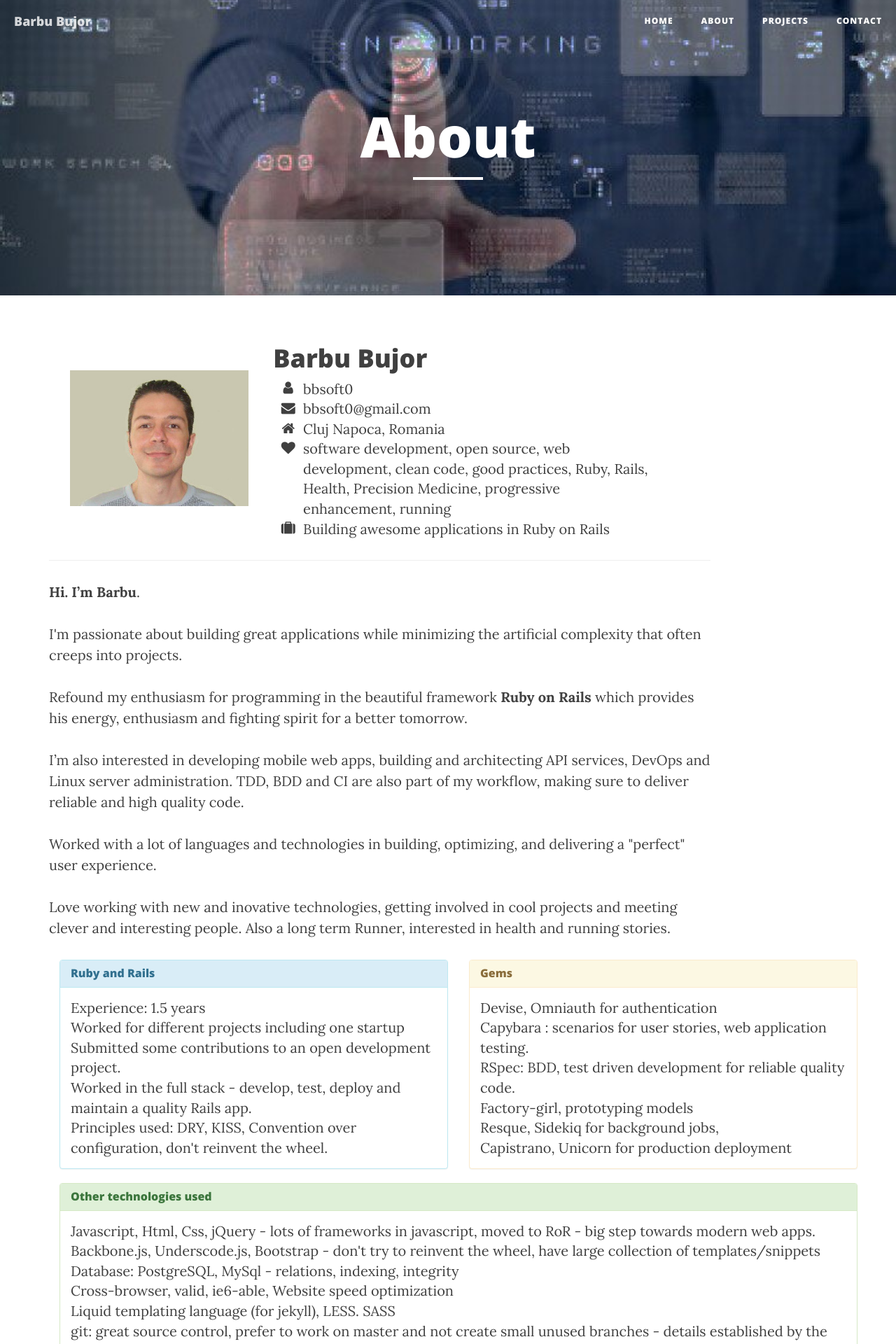
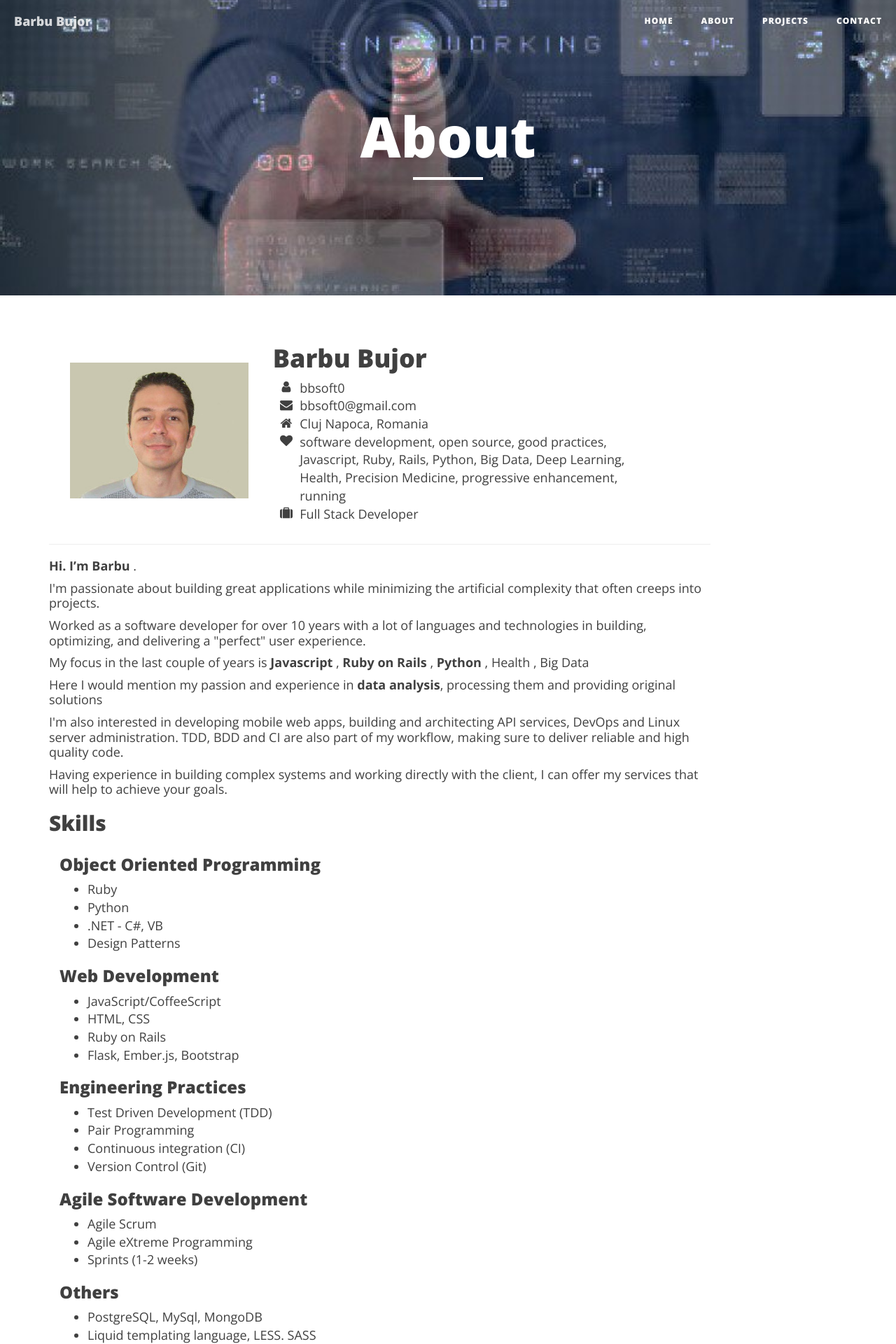
Before and after one commit to bbsoft0/bbsoft0.github.io, a Jekyll site: the page built from about.html, in a window 1280 px wide. Shown: the top 1920 px of the page at 70% size. Built offline with Jekyll 4.4.1, drawn with Linux system fonts in a browser that asks for light colours; nearby versions of some CDN libraries; some of the changed text lies outside the part shown.

Commit message:
General Update

```diff
--- a/_includes/aboutaux.md
+++ b/_includes/aboutaux.md
@@ -1,5 +1,3 @@
-
-
 
 <div class="container">
     <div class="col-md-3 vcenter">
@@ -13,8 +11,8 @@
               <li><i class="fa-li fa fa-user" title="nick"></i>bbsoft0</li>
               <li><a href="mailto:pragtob@gmail.com"><i class="fa fa-li fa-envelope" title="Email"></i> bbsoft0@gmail.com</a></li>
               <li><i class="fa-li fa fa-home" title="Location"></i> Cluj Napoca, Romania</li>
-              <li><i class="fa fa-li fa-heart" title="Passionate about"></i> software development, open source, web development, clean code, good practices,  Ruby, Rails, Health, Precision Medicine,  progressive enhancement, running </li>
-              <li><i class="fa fa-li fa-suitcase" title="Work Status"></i> Building awesome applications in Ruby on Rails</li>
+              <li><i class="fa fa-li fa-heart" title="Passionate about"></i> software development, open source,  good practices, Javascript, Ruby, Rails, Python, Big Data, Deep Learning, Health, Precision Medicine,  progressive enhancement, running </li>
+              <li><i class="fa fa-li fa-suitcase" title="Work Status"></i> Full Stack Developer</li>
             </ul>
         </div>
 </div>
@@ -23,97 +21,71 @@
 
 
 
-<b>Hi. I’m Barbu</b>.
+<b>Hi. I’m Barbu </b>.
 <p>
 I'm passionate about building great applications while minimizing the artificial complexity that often creeps into projects.  </p>
-
 <p>
-Refound my enthusiasm for programming in the beautiful framework <b>Ruby on Rails </b>
- which provides his energy, enthusiasm and fighting spirit for a better tomorrow.</p>
-  I'm also interested in
+Worked as a software developer for over 10 years with a lot of languages and technologies  in building, optimizing, and delivering a "perfect" user experience. </p>
+<p> My focus in the last couple of years is <b> Javascript</b> , <b>Ruby on Rails </b> , <b> Python </b> , Health , Big Data </p>
+<p>Here I would mention my passion and experience in <b>data analysis</b>, processing them and providing original solutions</p>
+<p>  I'm also interested in
 developing mobile web apps, building and architecting API services, DevOps and
 Linux server administration. TDD, BDD and CI are also part of my workflow,
 making sure to deliver reliable and high quality code.
+</p>
+
 <p>
-Worked with a lot of languages and technologies  in building, optimizing, and delivering a "perfect" user experience. </p>
-<p>
-Love working with new and inovative
-technologies, getting involved in cool projects and meeting clever and
-interesting people.
-Also a long term Runner, interested in health and running stories.
+Having experience in building complex systems and working directly with the client, I can offer my services that will help to achieve your goals.
 </p>
 
 
+<h2>Skills</h2>
+<div class='container'>
 
-<div class="container">
+          <h3>Object Oriented Programming</h3>
+          <ul>
+              <li>Ruby  </li>
+              <li>Python</li>
+              <li>.NET - C#, VB </li>
+              <li>Design Patterns </li>
+          </ul>
 
-  <div class="row">
-    <div class="col-md-6">
-      <div class="panel panel-info">
-        <div class="panel-heading">
-          <h3 class="panel-title">Ruby and Rails</h3>
-        </div>
-        <div class="panel-body">Experience: 1.5 years
-        <br> Worked for different projects including one startup
-        <br> Submitted some contributions to an open development project.
-        <br> Worked in the full stack -  develop, test, deploy and maintain a quality Rails app.
-        <br> Principles used: DRY, KISS, Convention over configuration, don't reinvent the wheel.
+         <h3>Web Development</h3>
+          <ul>
+              <li>JavaScript/CoffeeScript</li>
+              <li>HTML, CSS</li>
+              <li>Ruby on Rails</li>
+              <li>Flask, Ember.js, Bootstrap </li>
+          </ul>
 
+          <h3>Engineering Practices</h3>
+          <ul>
+              <li>Test Driven Development (TDD)</li>
+              <li>Pair Programming</li>
+              <li>Continuous integration (CI)</li>
+              <li>Version Control (Git) </li>
+          </ul>
 
-        </div>
-      </div>
-    </div>
-    <div class="col-md-6">
-      <div class="panel panel-warning">
-        <div class="panel-heading">
-          <h3 class="panel-title">Gems</h3>
-        </div>
-        <div class="panel-body"> Devise, Omniauth for authentication
-        <br>  Capybara : scenarios for user stories, web application testing.
-        <br>  RSpec: BDD, test driven development for reliable quality code.
-        <br>  Factory-girl, prototyping  models
-        <br> Resque, Sidekiq for background jobs,
-        <br> Capistrano, Unicorn for production deployment
-        </div>
-      </div>
-    </div>
+         <h3>Agile Software Development</h3>
+          <ul>
+              <li>Agile Scrum</li>
+              <li>Agile eXtreme Programming</li>
+              <li>Sprints (1-2 weeks)</li>
+          </ul>
 
-        <div class="col-md-12">
-      <div class="panel panel-success">
-        <div class="panel-heading">
-          <h3 class="panel-title">Other technologies used</h3>
-        </div>
-        <div class="panel-body">Javascript, Html, Css, jQuery - lots of frameworks in javascript, moved to RoR - big step towards modern web apps.
-        <br> Backbone.js, Underscode.js, Bootstrap - don't try to reinvent the wheel, have large collection of templates/snippets
-        <br> Database: PostgreSQL, MySql - relations, indexing, integrity
-        <br> Cross-browser, valid, ie6-able,  Website speed optimization
-        <br> Liquid templating language (for jekyll), LESS. SASS
-        <br> git: great source control, prefer to work on master and not create small unused branches - details established by the client.
-        <br> .NET Framework 10 years experience - worked with whole  Microsoft ecosystem
-  WPF, WCF, Entity Framework, SQL Server, Unit and Integration tests, deployed to Jenkins
-        <br> Photoshop, Gimp: can do some decent image transparency, gradients, layouts in these editors.
-        </div>
-        </div>
-        </div>
+          <h3>Others</h3>
+          <ul>
+              <li>PostgreSQL, MySql, MongoDB</li>
+              <li>Liquid templating language, LESS. SASS</li>
+              <li>Deployed cloud: AWS(EC2, RDS, S3) and Digital Ocean</li>
+              <li>SQL Server performance tuning</li>
+              <li>Reporting Services (SSRS)</li>
+              <li>Entity Framework</li>
+              <li>Photoshop, Gimp</li>
+              <li>DevOps work, Nginx, Apache2 </li>
+          </ul>
 
-                <div class="col-md-12">
-      <div class="panel panel-success">
-        <div class="panel-heading">
-          <h3 class="panel-title">Linux</h3>
-        </div>
-        <div class="panel-body">3 years experience
-        <br> Ubuntu on both my desktop and the server. I can set up a server, install all the software and deploy an application.
-        <br> Prefer minimal small tools that do their job.  Text editors (Sublime Text) and CLI, not IDEs (tried them too)
-        <br> Deployed to Amazon WS and Digital Ocean
-        <br> Prefered Environment: Ruby, Rails, Sublime Text, Terminal
-        </div>
-        </div>
-        </div>
-
-
-</div>
-
-
+<br>
 <p>For more information about my professional profile, check my
 <a href="https://github.com/bbsoft0">github</a> and
 <a href="https://twitter.com/BarbuBujor">twitter</a> accounts , and please visit <br>
--- a/css/clean-blog.css
+++ b/css/clean-blog.css
@@ -5,13 +5,13 @@
  */
 
 body {
-  font-family: 'Lora', 'Times New Roman', serif;
-  font-size: 20px;
+  font-family: "Open Sans",sans-serif;
+  font-size: 18px;
   color: #404040;
 }
 p {
-  line-height: 1.5;
-  margin: 30px 0;
+  line-height: 1.2;
+  margin: 10px 0;
 }
 p a {
   text-decoration: underline;
```
Also changed, not shown: portfolio.html (+5 -3 lines), 1 other file.
